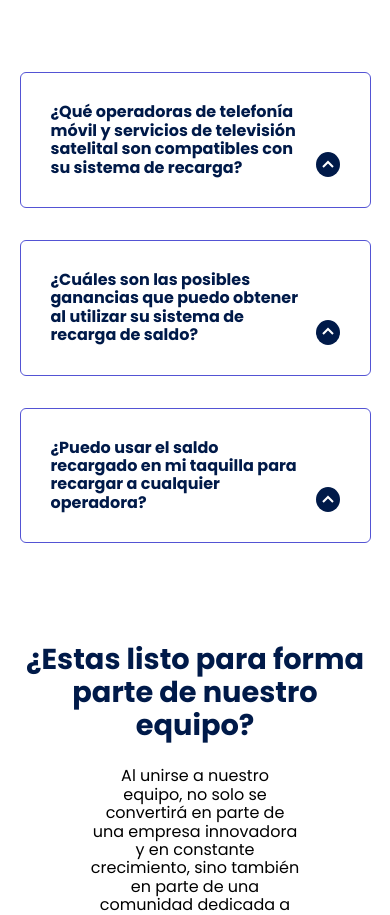
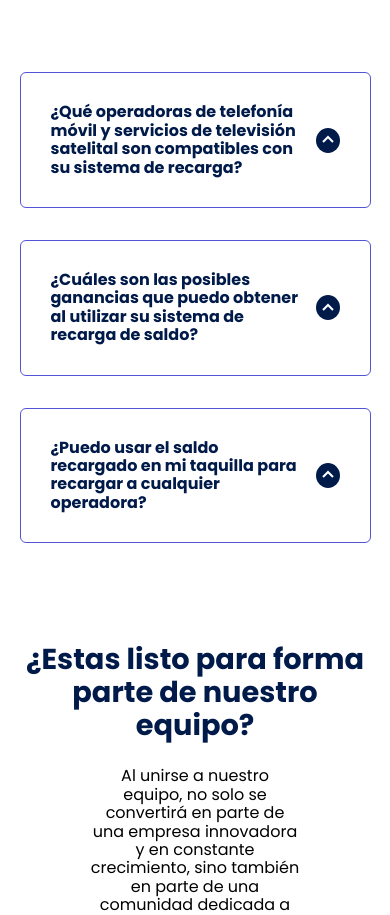
Before and after one commit to heisonkey/heisonkey.github.io, a plain HTML site: page index.html in a window 390 px wide. Shown: the part 5508-6423 px from the top of the page. Drawn offline with Linux system fonts and the light colour scheme.

Commit message:
acomode arrow

```diff
--- a/css/estilos.css
+++ b/css/estilos.css
@@ -641,6 +641,10 @@ overflow: hidden;
 		width: 60%;
 	}
 
+	.questions__arrow{
+		align-self: center;
+	}
+
 	.footer__container{
 		flex-wrap:wrap ;
 
```
